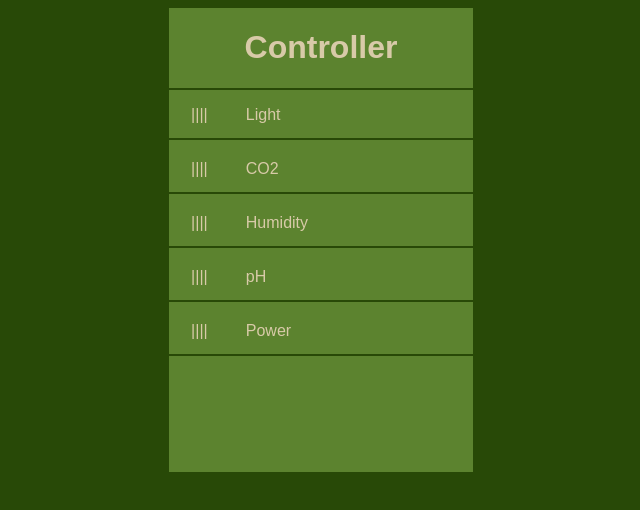
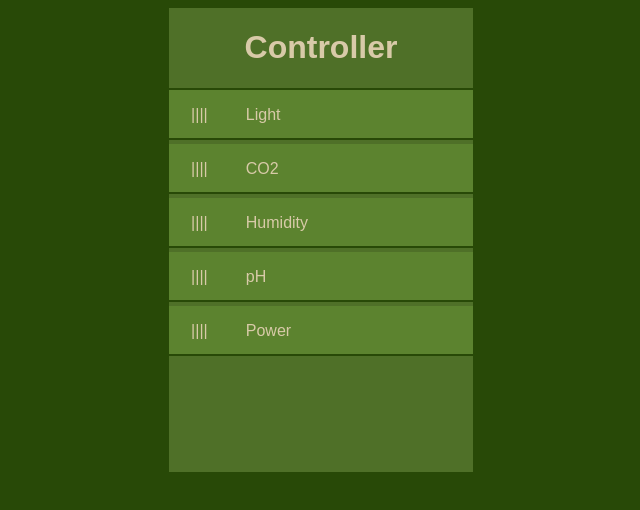
Before and after one commit to elmeltone/controller, a React app: page / in a window 1280 px wide. Shown: the top 510 px of the page, without its empty margins (319-959 px from the left). Built offline with nearby package versions, Linux system fonts and the light colour scheme.

Commit message:
Darkens background

```diff
--- a/src/index.css
+++ b/src/index.css
@@ -409,7 +409,7 @@ div {
   width: 304px;
   height: 464px;
   margin: 8px auto;
-  background: #5C832F;
+  background: #4f7028;
   color: #D8CAA8; }
 
 .masthead, .dashboard, .instrument {
@@ -420,7 +420,8 @@ div {
 
 .instrument {
   height: 48px;
-  border-bottom: 2px solid #284907; }
+  border-bottom: 2px solid #284907;
+  background: #5C832F; }
 
 .grip, .sensor-name, .indicator {
   height: 100%;
--- a/src/sass/main.scss
+++ b/src/sass/main.scss
@@ -60,7 +60,7 @@ div {
   width: 304px;
   height: 464px;
   margin: 8px auto;
-  background: $complement;
+  background: darken($complement, 5%);
   color: $plain;
 }
 
@@ -75,6 +75,7 @@ div {
 .instrument {
   height: 48px;
   border-bottom: 2px solid $anchor;
+  background: $complement;
 }
 
 .grip, .sensor-name, .indicator {
```
